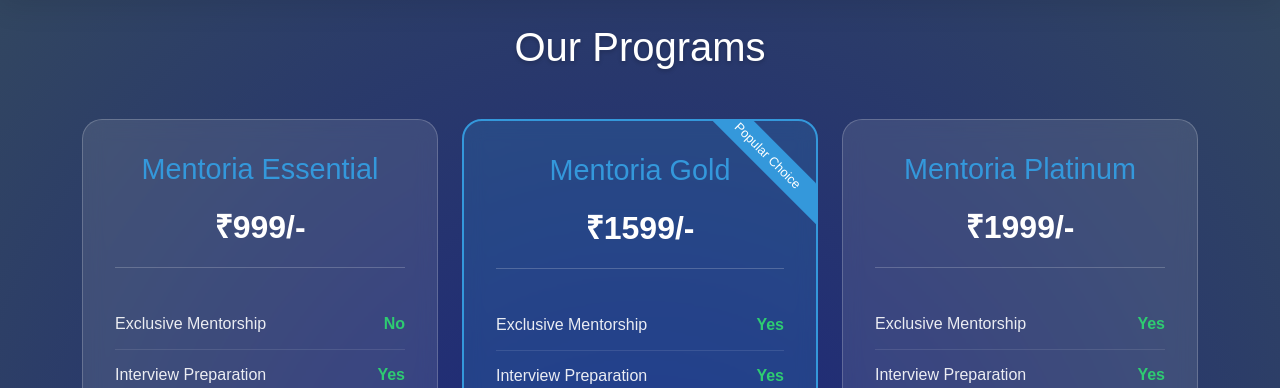
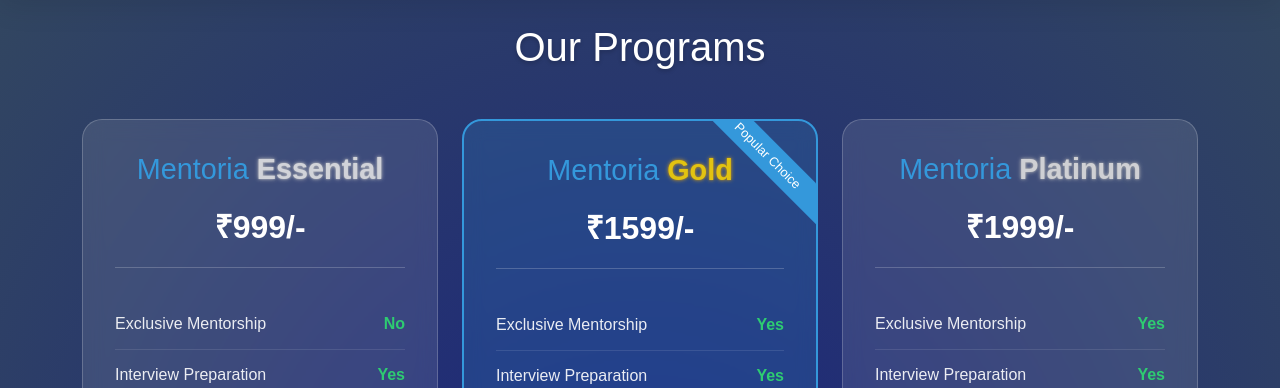
Before and after one commit to MSLekha25/Mentoria, a Django app: page /programs/ in a window 1280 px wide. Shown: the part 97-485 px from the top of the page. Run offline with Django 5.2, Linux system fonts and the light colour scheme; some web fonts are replaced.

Commit message:
lauch 1.0

```diff
--- a/mentoria/website/templates/programs.html
+++ b/mentoria/website/templates/programs.html
@@ -299,6 +299,33 @@
             margin-top: 40px;
             text-align: center;
         }
+
+        /* Shining and Glowing Effects */
+        .shine-silver {
+            color: #E8E8E8;
+            text-shadow: 0 0 2px #C0C0C0, 0 0 4px #C0C0C0;
+            animation: shine 2s infinite;
+            font-weight: bold;
+        }
+
+        .shine-gold {
+            color: #FFD700;
+            text-shadow: 0 0 2px #B8860B, 0 0 4px #DAA520;
+            animation: shine 2s infinite;
+            font-weight: bold;
+        }
+
+        .shine-platinum {
+            color: #E5E4E2;
+            text-shadow: 0 0 2px #A9A9A9, 0 0 4px #C0C0C0;
+            animation: shine 2s infinite;
+            font-weight: bold;
+        }
+
+        @keyframes shine {
+            0%, 100% { opacity: 1; }
+            50% { opacity: 0.85; }
+        }
     </style>
 
     <!-- Google Font -->
@@ -360,7 +387,7 @@
             <div class="col-lg-4">
                 <div class="program-card">
                     <div class="program-header">
-                        <h2>Mentoria Essential</h2>
+                        <h2>Mentoria <span class="shine-silver">Essential</span></h2>
                         <div class="price">₹999/-</div>
                     </div>
                     <div class="program-features">
@@ -431,7 +458,7 @@
             <div class="col-lg-4">
                 <div class="program-card featured">
                     <div class="program-header">
-                        <h2>Mentoria Gold</h2>
+                        <h2>Mentoria <span class="shine-gold">Gold</span></h2>
                         <div class="price">₹1599/-</div>
                     </div>
                     <div class="program-features">
@@ -502,7 +529,7 @@
             <div class="col-lg-4">
                 <div class="program-card">
                     <div class="program-header">
-                        <h2>Mentoria Platinum</h2>
+                        <h2>Mentoria <span class="shine-platinum">Platinum</span></h2>
                         <div class="price">₹1999/-</div>
                     </div>
                     <div class="program-features">
```
Also changed, not shown: mentoria/Mentoria/settings.py (+8 -6 lines), 1 other file.
